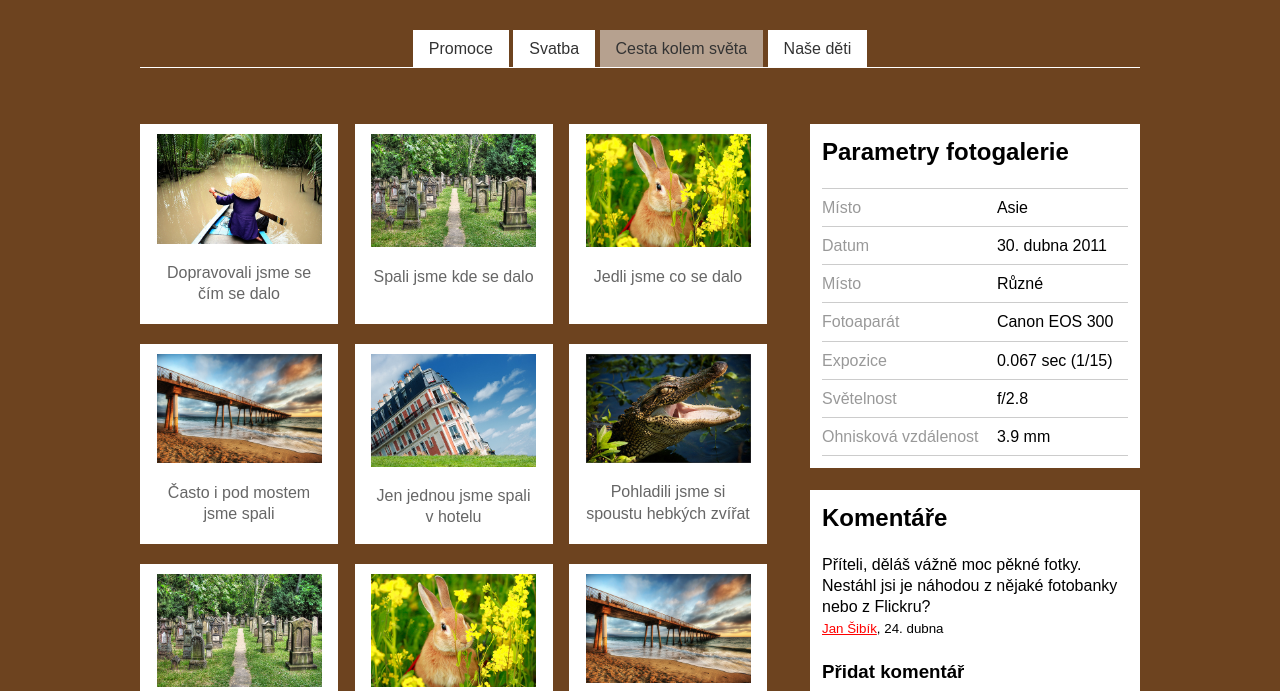
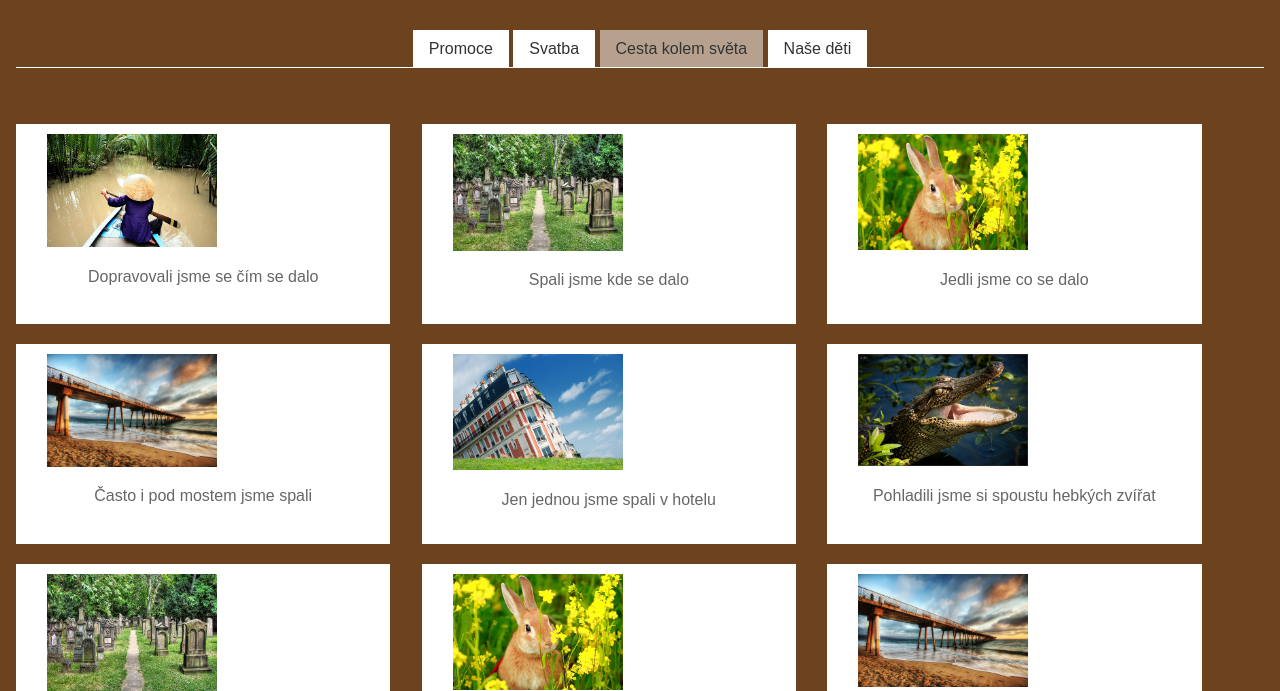
Before and after one commit to machal/alza-example-1, a website: page index.html in a window 1280 px wide. Shown: the part 109-800 px from the top of the page. Drawn offline with Linux system fonts and the light colour scheme.

Commit message:
Vychozi situace bez layoutu

```diff
--- a/src/less/index.less
+++ b/src/less/index.less
@@ -1,4 +1,3 @@
-
 // Zakladna
 // --------
 
@@ -6,12 +5,10 @@
 @import 'core/helpers';
 @import 'core/mixins';
 
-
 // Knihovny
 // --------
 
 @import (less) 'node_modules/fancybox/dist/css/jquery.fancybox.css';
-
 
 // UI Komponenty
 // -------------
@@ -27,6 +24,3 @@
 // ------
 
 @import 'layout/layout';
-
-// Vice o organizaci CSS:
-// http://www.vzhurudolu.cz/blog/29-organizace-css-2014
--- a/src/less/layout/layout.less
+++ b/src/less/layout/layout.less
@@ -2,27 +2,3 @@
 Layout stranky
 ==============
 */
-
-@media only screen and (min-width: 768px) {
-
-  .container {
-  	max-width: 1000px;
-  	margin: 0 auto;
-  	.clearfix;
-  }
-
-  .content-container {
-    .clearfix;
-  }
-
-  .content {
-  	width: 66%;
-  	float: left;
-  }
-
-  .side {
-  	width: 33%;
-  	float: right;
-  }
-
-} // @media …
```
Also changed, not shown: dist/css/index.css, 1 other file.
